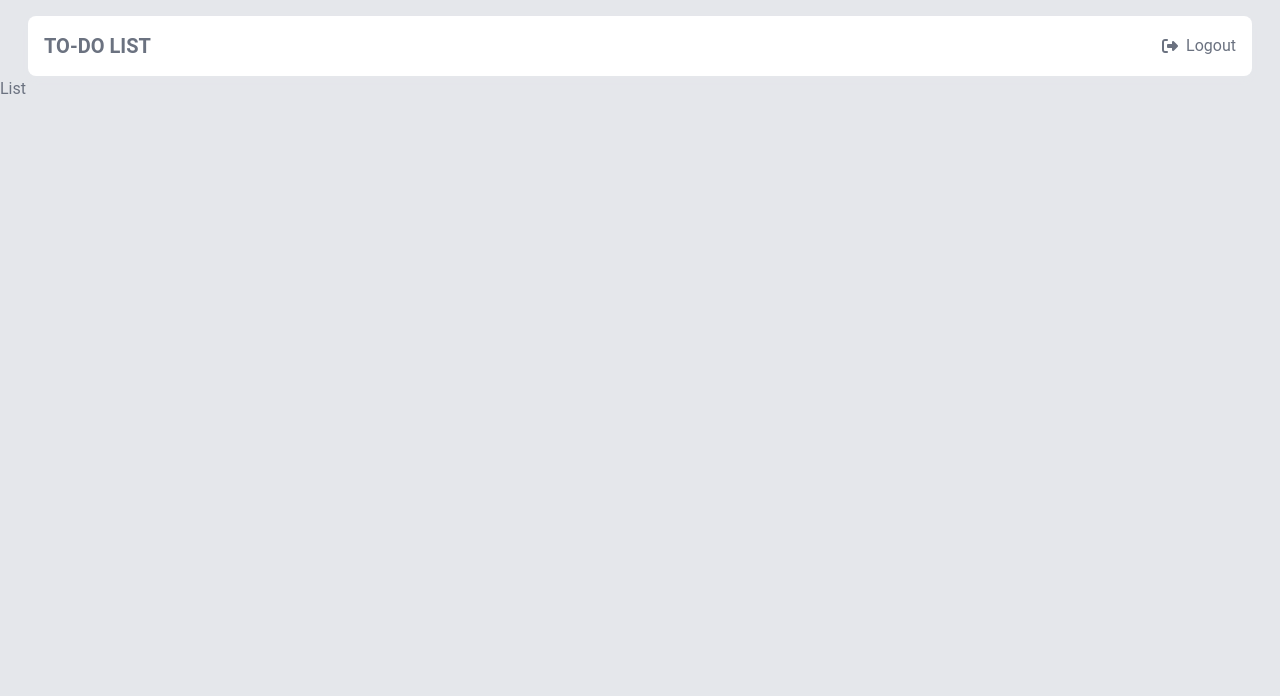
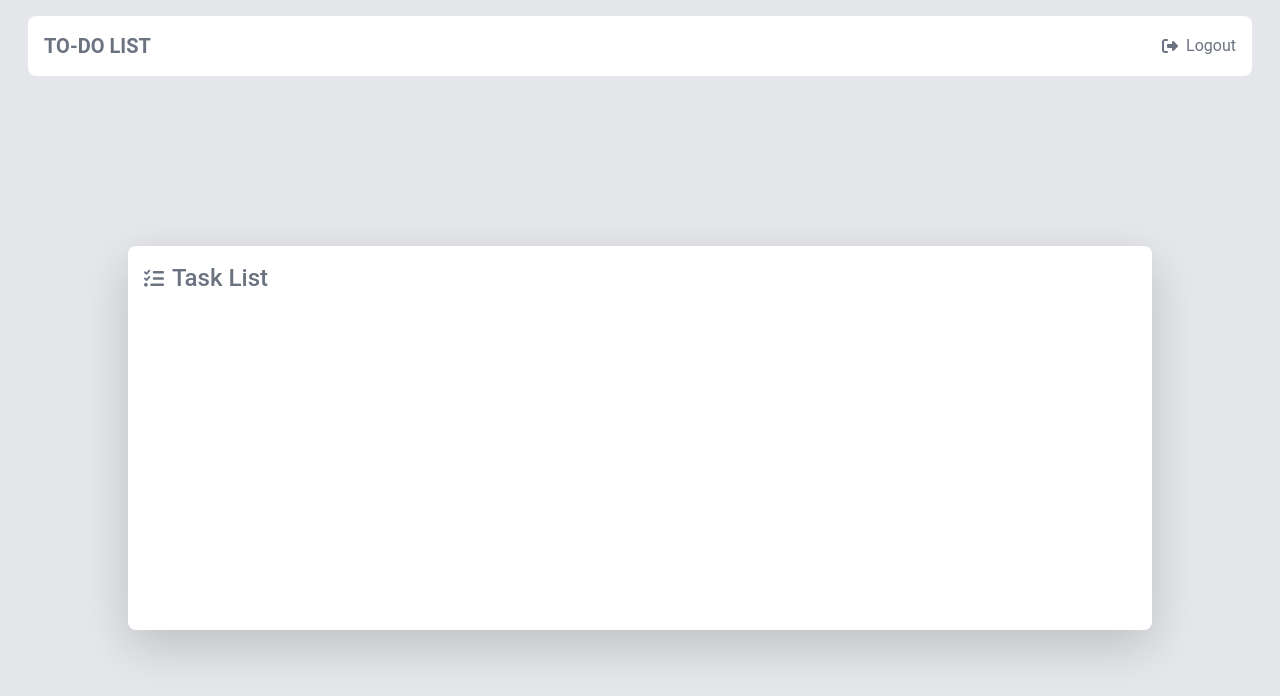
Before and after one commit to Germanium-Morina/TO-DO-LIST-APP, a React (Create React App) app in the folder front-end/: page /list in a window 1280 px wide. Shown: the top 696 px of the page. Built offline with nearby package versions, Linux system fonts and the light colour scheme.

Commit message:
adding few style to list table

```diff
--- a/front-end/src/Components/Table/List.js
+++ b/front-end/src/Components/Table/List.js
@@ -1,7 +1,17 @@
 import React from 'react'
+import { MDBIcon } from 'mdb-react-ui-kit';
+function List() {
+  return (
+    <div className='w-full h-full flex justify-center items-center'>
+      <div className='bg-white w-4/5 h-96 pr-4 pl-4 pt-3 pb-3 rounded-lg shadow-gray-200 shadow-lg'>
+        <div className='flex flex-row w-full justify-start items-center gap-2 '>
+        <MDBIcon fas icon="tasks" size='lg'/>
+          <h1 className='text-2xl m-0'>Task List</h1>
+        </div>
+      </div>
 
-export default function List() {
-  return (
-    <div>List</div>
+    </div>
   )
 }
+
+export default List
```
